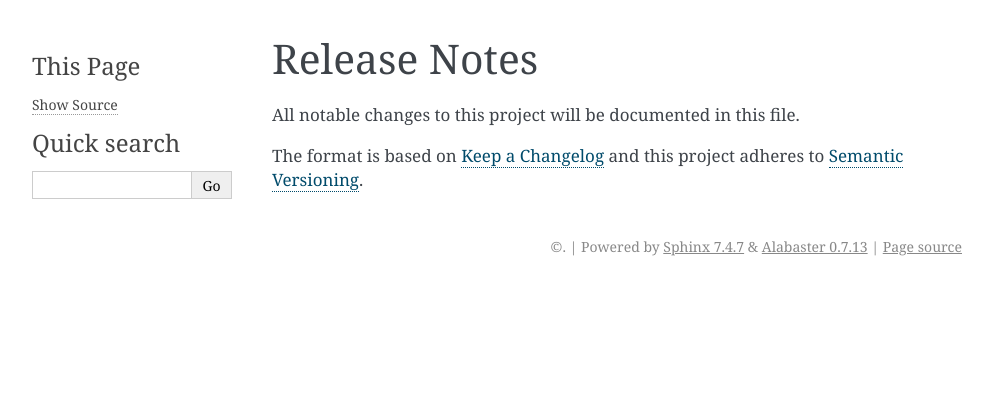
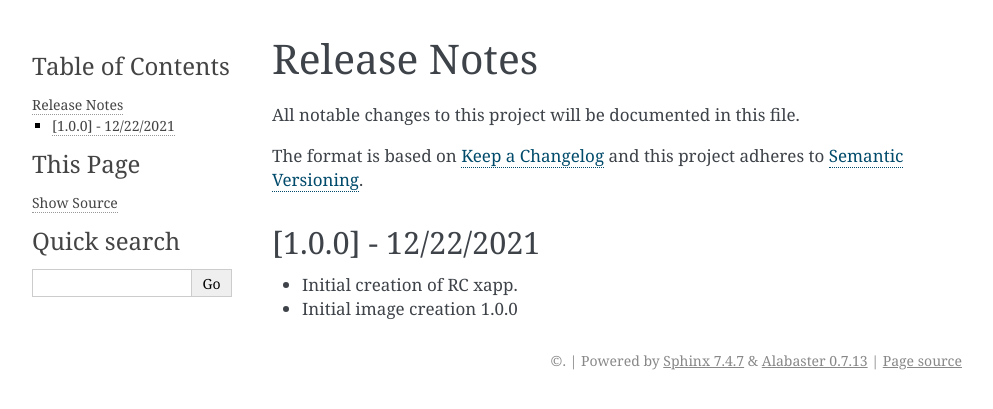
Before and after one commit to o-ran-sc/ric-app-rc, a Sphinx documentation site: the page built from docs/release-notes.rst, in a window 1280 px wide. Shown: the top 409 px of the page, without its empty margins (148-1141 px from the left). Built offline with Sphinx 7.4.7, drawn with Linux system fonts in a browser that asks for light colours.

Commit message:
release notes change
Signed-off-by: rajalakshmisv <rajalakshmisv@gmail.com>
Change-Id: I38377e9a88b6a3ad761e63a8e5729f18d8ecce50

```diff
--- a/container-tag.yaml
+++ b/container-tag.yaml
@@ -1,3 +1,3 @@
 # =====provide jenkings CI jos with a tag for containers/images====
-# ---
+# -----
 # tag: 1.0.0
--- a/docs/release-notes.rst
+++ b/docs/release-notes.rst
@@ -9,3 +9,9 @@ All notable changes to this project will be documented in this file.
 
 The format is based on `Keep a Changelog <http://keepachangelog.com/>`__
 and this project adheres to `Semantic Versioning <http://semver.org/>`__.
+
+[1.0.0] - 12/22/2021
+--------------------
+
+* Initial creation of RC xapp.
+* Initial image creation 1.0.0
```
